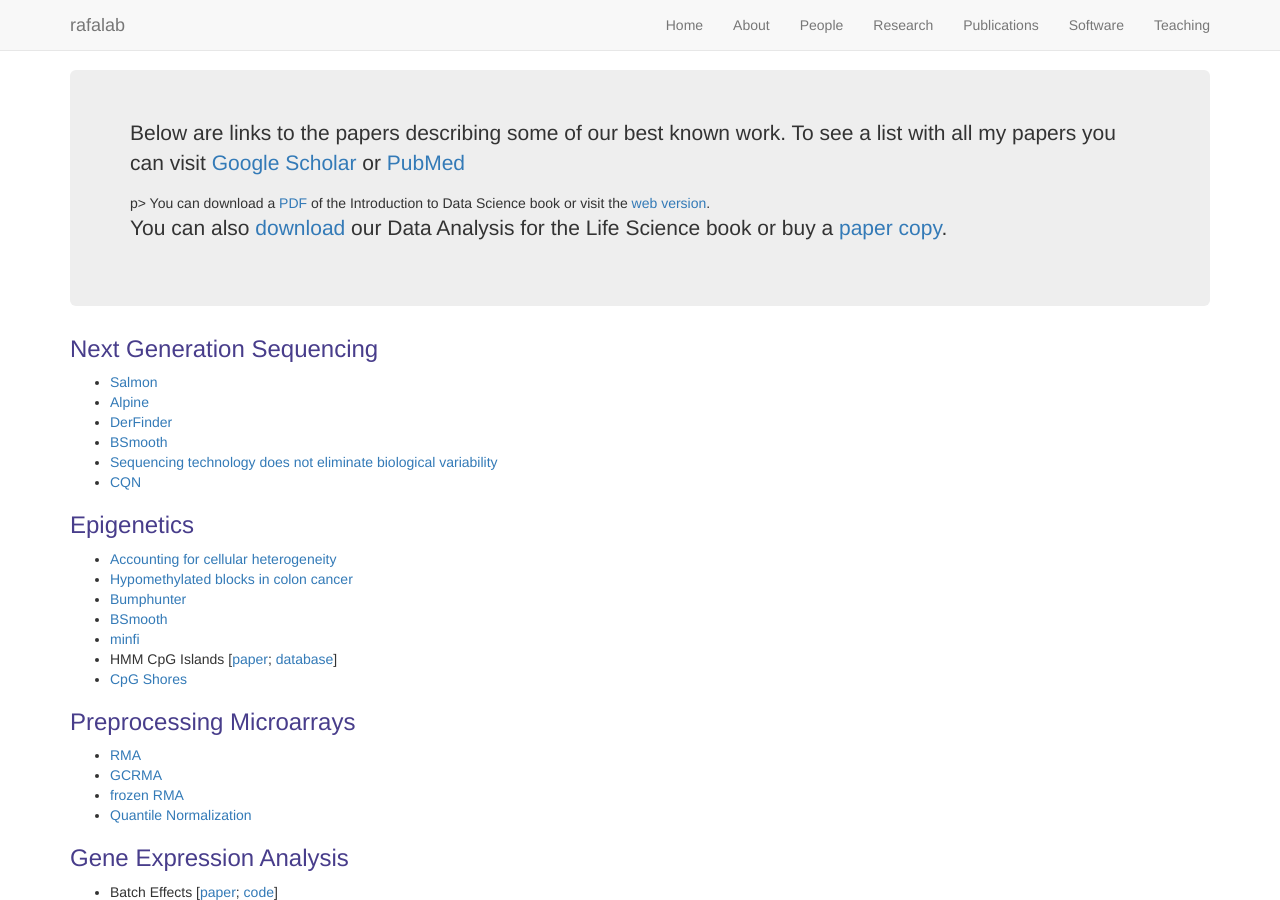
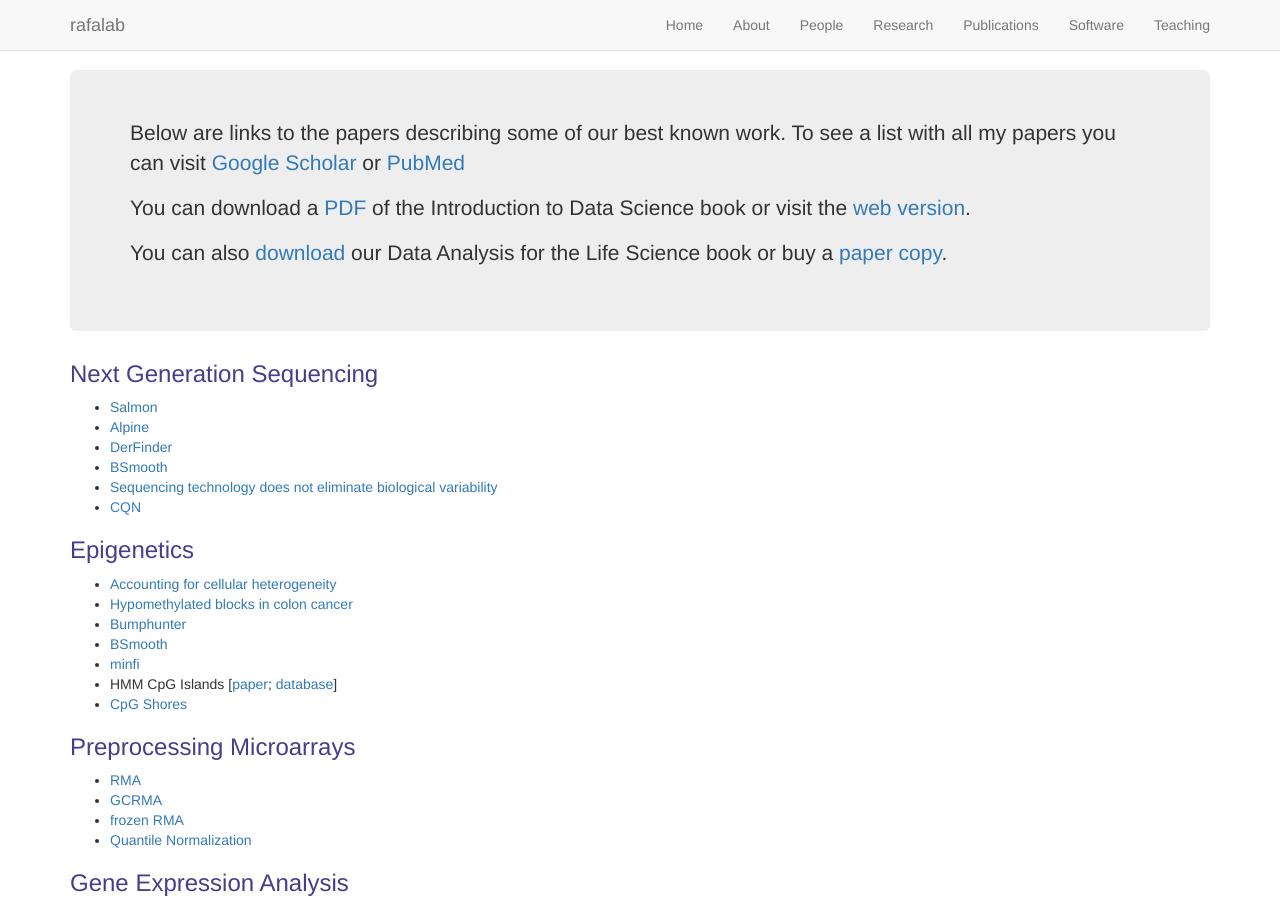
Before and after one commit to rafalab/rafalab.github.io, a Jekyll site: the page built from pages/publications.md, in a window 1280 px wide and 900 px high. Built offline with Jekyll 4.4.1, drawn with Linux system fonts in a browser that asks for light colours; nearby versions of some CDN libraries.

```diff
--- a/pages/publications.md
+++ b/pages/publications.md
@@ -12,10 +12,11 @@
 <a href="http://www.ncbi.nlm.nih.gov/pubmed/?term=irizarry+RA">PubMed
 </a></p>
 
-p> You can download a <a
+<p> You can download a <a
 href="https://leanpub.com/datasciencebook">PDF</a>
 of the Introduction to Data Science book or visit the
 <a href="https://rafalab.github.io/dsbook/">web version</a>.
+</p>
 
 <p> You can also <a
 href="https://leanpub.com/dataanalysisforthelifesciences">download</a>
```
